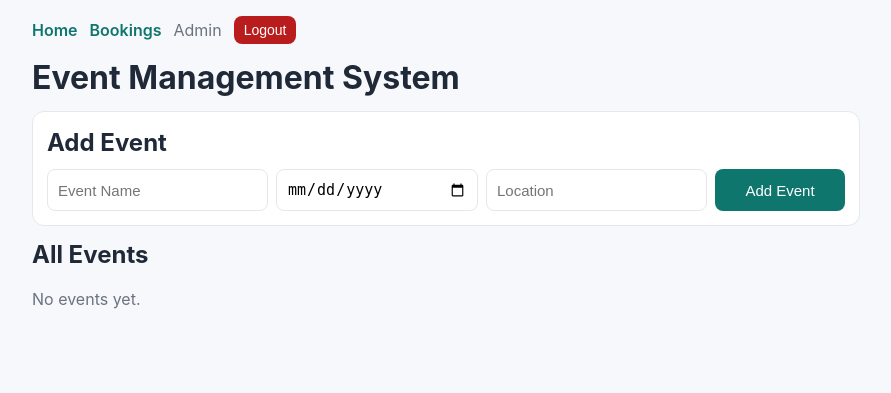
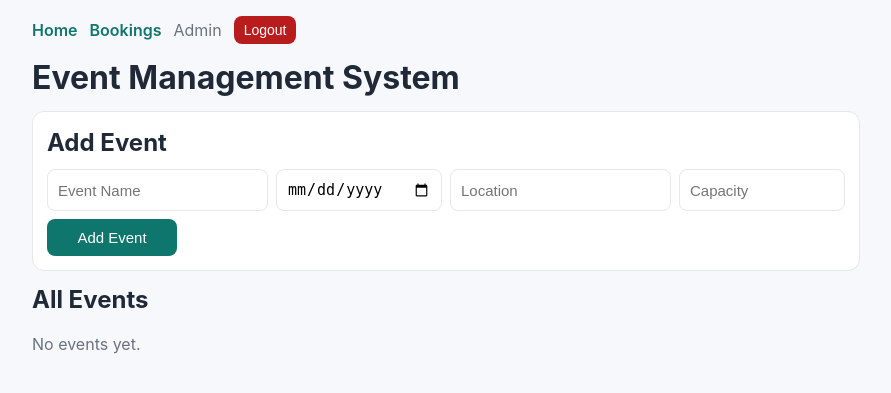
Before and after one commit to 9m57jf85cr-creator/event-management, a Flask app: page / in a window 1280 px wide. Shown: the top 393 px of the page, without its empty margins (194-1085 px from the left). Run offline with Flask 3, Linux system fonts and the light colour scheme; the visitor is signed in with stand-in values (Sample User, id 1); data that the repository does not hold is empty.

Commit message:
Add event capacity and sold-out booking enforcement

```diff
--- a/app.py
+++ b/app.py
@@ -14,6 +14,7 @@ MAX_EVENT_NAME_LENGTH = 120
 MAX_LOCATION_LENGTH = 120
 MAX_BOOKING_NAME_LENGTH = 80
 MAX_TICKETS = 100
+MAX_EVENT_CAPACITY = 5000
 
 
 def _load_dotenv(path=".env"):
@@ -117,37 +118,70 @@ def _ensure_bookings_created_at(cursor):
         )
 
 
-def _parse_event_form():
+def _ensure_events_capacity(cursor):
+    cursor.execute("PRAGMA table_info(events)")
+    columns = {row[1] for row in cursor.fetchall()}
+    if "capacity" not in columns:
+        cursor.execute(
+            f"ALTER TABLE events ADD COLUMN capacity INTEGER NOT NULL DEFAULT {MAX_TICKETS}"
+        )
+    cursor.execute(
+        f"UPDATE events SET capacity = {MAX_TICKETS} WHERE capacity IS NULL OR capacity <= 0"
+    )
+
+
+def _parse_event_form(default_capacity=None):
     name = request.form.get("name", "").strip()
     date = request.form.get("date", "").strip()
     location = request.form.get("location", "").strip()
-    return name, date, location
+    capacity_raw = request.form.get("capacity")
+    if capacity_raw is None:
+        if default_capacity is not None:
+            capacity_raw = str(default_capacity)
+        else:
+            capacity_raw = str(MAX_TICKETS)
+    capacity = capacity_raw.strip()
+    return name, date, location, capacity
 
 
-def _validate_event_fields(name, date, location):
+def _validate_event_fields(name, date, location, capacity_raw):
     if not name or not date or not location:
         flash("Event name, date, and location are required.", "error")
-        return False
+        return False, None
 
     if len(name) > MAX_EVENT_NAME_LENGTH:
         flash(f"Event name cannot exceed {MAX_EVENT_NAME_LENGTH} characters.", "error")
-        return False
+        return False, None
 
     if len(location) > MAX_LOCATION_LENGTH:
         flash(f"Location cannot exceed {MAX_LOCATION_LENGTH} characters.", "error")
-        return False
+        return False, None
 
     if any(ord(ch) < 32 for ch in name + location):
         flash("Event fields contain invalid characters.", "error")
-        return False
+        return False, None
+
+    try:
+        capacity = int(capacity_raw)
+    except ValueError:
+        flash("Capacity must be a positive integer.", "error")
+        return False, None
+
+    if capacity <= 0:
+        flash("Capacity must be a positive integer.", "error")
+        return False, None
+
+    if capacity > MAX_EVENT_CAPACITY:
+        flash(f"Capacity cannot exceed {MAX_EVENT_CAPACITY}.", "error")
+        return False, None
 
     try:
         datetime.strptime(date, "%Y-%m-%d")
     except ValueError:
         flash("Date must be in YYYY-MM-DD format.", "error")
-        return False
+        return False, None
 
-    return True
+    return True, capacity
 
 
 def _parse_booking_sort():
@@ -244,7 +278,8 @@ def init_db():
             id INTEGER PRIMARY KEY AUTOINCREMENT,
             name TEXT NOT NULL,
             date TEXT NOT NULL,
-            location TEXT NOT NULL
+            location TEXT NOT NULL,
+            capacity INTEGER NOT NULL DEFAULT 100
         )
     """)
 
@@ -261,6 +296,7 @@ def init_db():
 
     _migrate_bookings_table(cursor)
     _ensure_bookings_created_at(cursor)
+    _ensure_events_capacity(cursor)
     conn.commit()
     conn.close()
 
@@ -307,10 +343,10 @@ def home():
     conn = get_db_connection()
     cursor = conn.cursor()
     cursor.execute("""
-        SELECT e.id, e.name, e.date, e.location, COALESCE(SUM(b.tickets), 0) AS total_tickets
+        SELECT e.id, e.name, e.date, e.location, e.capacity, COALESCE(SUM(b.tickets), 0) AS total_tickets
         FROM events e
         LEFT JOIN bookings b ON e.id = b.event_id
-        GROUP BY e.id, e.name, e.date, e.location
+        GROUP BY e.id, e.name, e.date, e.location, e.capacity
         ORDER BY e.date, e.id
     """)
     event_rows = cursor.fetchall()
@@ -321,7 +357,9 @@ def home():
             "name": row[1],
             "date": row[2],
             "location": row[3],
-            "total_tickets": row[4],
+            "capacity": row[4],
+            "total_tickets": row[5],
+            "remaining_tickets": max(row[4] - row[5], 0),
         }
         for row in event_rows
     ]
@@ -332,14 +370,17 @@ def home():
 @app.route("/add_event", methods=["POST"])
 @admin_required
 def add_event():
-    name, date, location = _parse_event_form()
-    if not _validate_event_fields(name, date, location):
+    name, date, location, capacity_raw = _parse_event_form()
+    valid, capacity = _validate_event_fields(name, date, location, capacity_raw)
+    if not valid:
         return redirect(url_for("home"))
 
     conn = get_db_connection()
     cursor = conn.cursor()
-    cursor.execute("INSERT INTO events (name, date, location) VALUES (?, ?, ?)",
-                   (name, date, location))
+    cursor.execute(
+        "INSERT INTO events (name, date, location, capacity) VALUES (?, ?, ?, ?)",
+        (name, date, location, capacity),
+    )
     conn.commit()
     conn.close()
 
@@ -371,25 +412,32 @@ def delete_event(id):
 def edit_event(event_id):
     conn = get_db_connection()
     cursor = conn.cursor()
-    cursor.execute("SELECT id, name, date, location FROM events WHERE id = ?", (event_id,))
+    cursor.execute("SELECT id, name, date, location, capacity FROM events WHERE id = ?", (event_id,))
     row = cursor.fetchone()
     if row is None:
         conn.close()
         flash("Event not found.", "error")
         return redirect(url_for("home"))
 
-    event = {"id": row[0], "name": row[1], "date": row[2], "location": row[3]}
+    event = {"id": row[0], "name": row[1], "date": row[2], "location": row[3], "capacity": row[4]}
 
     if request.method == "POST":
-        name, date, location = _parse_event_form()
-        if not _validate_event_fields(name, date, location):
-            event = {"id": event_id, "name": name, "date": date, "location": location}
+        name, date, location, capacity_raw = _parse_event_form(default_capacity=event["capacity"])
+        valid, capacity = _validate_event_fields(name, date, location, capacity_raw)
+        if not valid:
+            event = {
+                "id": event_id,
+                "name": name,
+                "date": date,
+                "location": location,
+                "capacity": capacity_raw,
+            }
             conn.close()
             return render_template("edit_event.html", event=event)
 
         cursor.execute(
-            "UPDATE events SET name = ?, date = ?, location = ? WHERE id = ?",
-            (name, date, location, event_id),
+            "UPDATE events SET name = ?, date = ?, location = ?, capacity = ? WHERE id = ?",
+            (name, date, location, capacity, event_id),
         )
         conn.commit()
         conn.close()
@@ -405,7 +453,16 @@ def edit_event(event_id):
 def book_event(event_id):
     conn = get_db_connection()
     cursor = conn.cursor()
-    cursor.execute("SELECT id, name FROM events WHERE id = ?", (event_id,))
+    cursor.execute(
+        """
+        SELECT e.id, e.name, e.capacity, COALESCE(SUM(b.tickets), 0) AS total_tickets
+        FROM events e
+        LEFT JOIN bookings b ON e.id = b.event_id
+        WHERE e.id = ?
+        GROUP BY e.id, e.name, e.capacity
+        """,
+        (event_id,),
+    )
     event = cursor.fetchone()
     conn.close()
     if event is None:
@@ -442,15 +499,58 @@ def book_event(event_id):
 
         conn = get_db_connection()
         cursor = conn.cursor()
-        cursor.execute("INSERT INTO bookings (event_id, user_name, tickets) VALUES (?, ?, ?)",
-                       (event_id, name, tickets))
+        cursor.execute("BEGIN IMMEDIATE")
+        cursor.execute(
+            """
+            SELECT e.capacity, COALESCE(SUM(b.tickets), 0) AS total_tickets
+            FROM events e
+            LEFT JOIN bookings b ON e.id = b.event_id
+            WHERE e.id = ?
+            GROUP BY e.id, e.capacity
+            """,
+            (event_id,),
+        )
+        capacity_row = cursor.fetchone()
+        if capacity_row is None:
+            conn.rollback()
+            conn.close()
+            flash("Event not found.", "error")
+            return redirect(url_for("home"))
+
+        remaining_tickets = max(capacity_row[0] - capacity_row[1], 0)
+        if remaining_tickets <= 0:
+            conn.rollback()
+            conn.close()
+            flash("This event is sold out.", "error")
+            return redirect(url_for("book_event", event_id=event_id))
+
+        if tickets > remaining_tickets:
+            conn.rollback()
+            conn.close()
+            flash(f"Only {remaining_tickets} tickets left for this event.", "error")
+            return redirect(url_for("book_event", event_id=event_id))
+
+        cursor.execute(
+            "INSERT INTO bookings (event_id, user_name, tickets) VALUES (?, ?, ?)",
+            (event_id, name, tickets),
+        )
         conn.commit()
         conn.close()
 
         flash("Booking successful.", "success")
         return redirect(url_for("home"))
 
-    return render_template("book.html", event={"id": event[0], "name": event[1]})
+    remaining_tickets = max(event[2] - event[3], 0)
+    return render_template(
+        "book.html",
+        event={
+            "id": event[0],
+            "name": event[1],
+            "capacity": event[2],
+            "total_tickets": event[3],
+            "remaining_tickets": remaining_tickets,
+        },
+    )
 
 
 @app.route("/bookings")
--- a/templates/edit_event.html
+++ b/templates/edit_event.html
@@ -10,6 +10,7 @@
         <input type="text" name="name" value="{{ event.name }}" required>
         <input type="date" name="date" value="{{ event.date }}" required>
         <input type="text" name="location" value="{{ event.location }}" required>
+        <input type="number" name="capacity" value="{{ event.capacity }}" min="1" max="5000" required>
         <button type="submit">Save Changes</button>
     </form>
 </div>
--- a/templates/index.html
+++ b/templates/index.html
@@ -13,6 +13,7 @@
             <input type="text" name="name" placeholder="Event Name" required>
             <input type="date" name="date" required>
             <input type="text" name="location" placeholder="Location" required>
+            <input type="number" name="capacity" placeholder="Capacity" min="1" max="5000" required>
             <button type="submit">Add Event</button>
         </form>
     </div>
@@ -24,9 +25,15 @@
         <h3>{{ event.name }}</h3>
         <p><strong>Date:</strong> {{ event.date }}</p>
         <p><strong>Location:</strong> {{ event.location }}</p>
+        <p><strong>Capacity:</strong> {{ event.capacity }}</p>
         <p class="muted">Total Tickets Booked: {{ event.total_tickets }}</p>
+        <p class="muted">Remaining Tickets: {{ event.remaining_tickets }}</p>
         <div class="actions">
-            <a href="{{ url_for('book_event', event_id=event.id) }}">Book</a>
+            {% if event.remaining_tickets > 0 %}
+                <a href="{{ url_for('book_event', event_id=event.id) }}">Book</a>
+            {% else %}
+                <span class="muted">Sold Out</span>
+            {% endif %}
             {% if session.get('is_admin') %}
                 <a href="{{ url_for('edit_event', event_id=event.id) }}">Edit</a>
                 <form action="{{ url_for('delete_event', id=event.id) }}" method="POST" class="inline-form" style="display:inline;">
```
Also changed, not shown: templates/book.html (+7 -1 lines), tests/test_app.py (+64 -14 lines), README.md.
